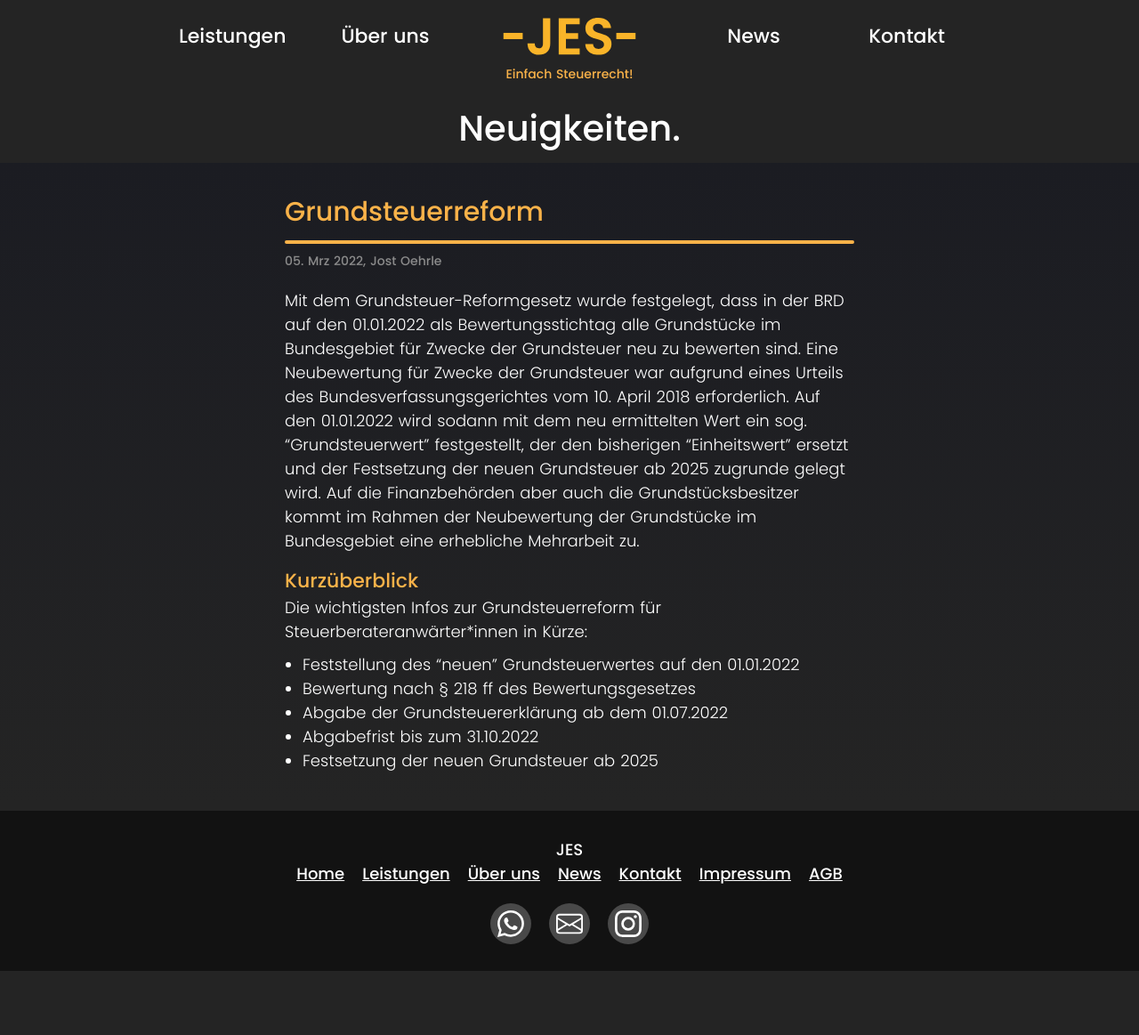
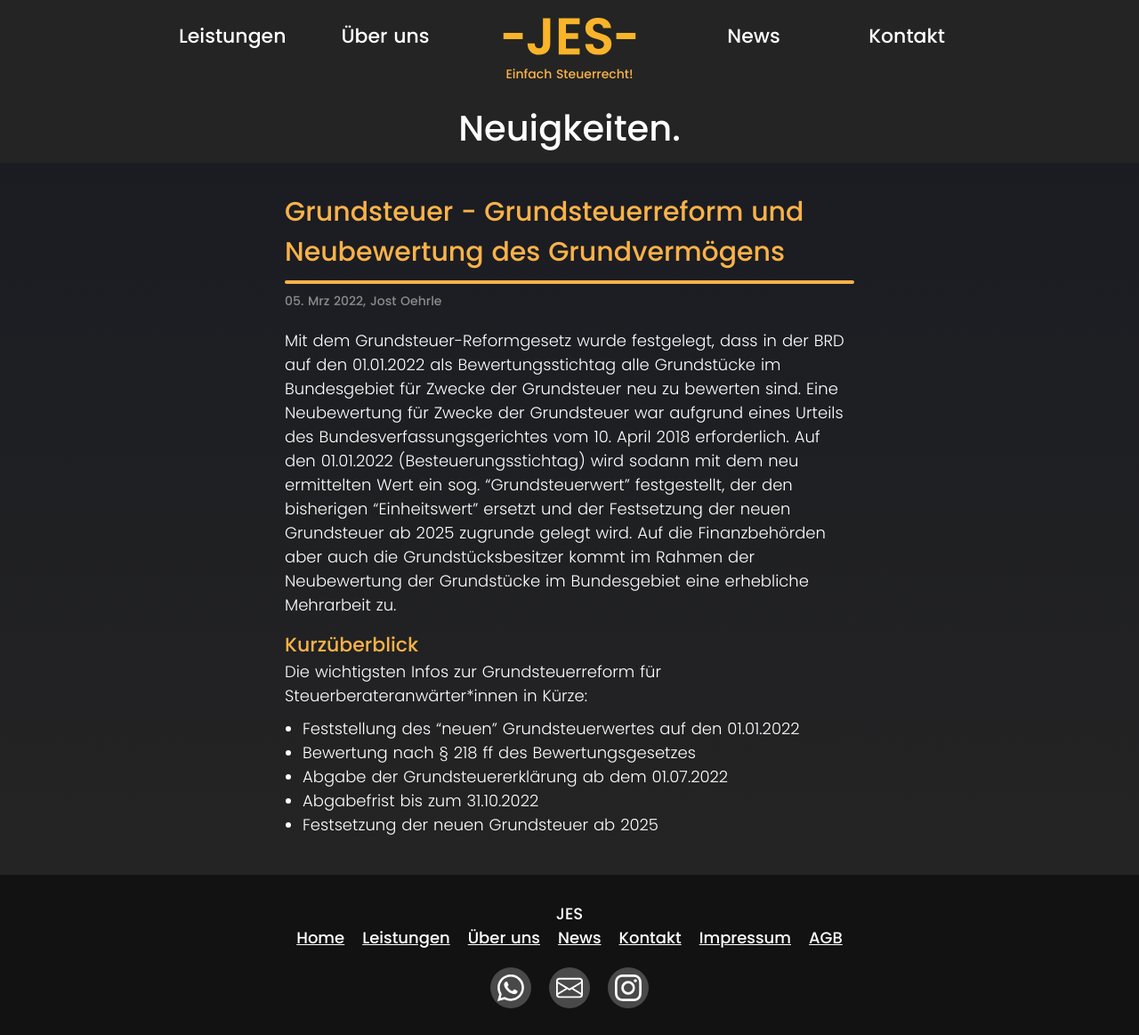
Before and after one commit to Hangman/jespage, a Jekyll site: the page built from _posts/2022-03-05-neubewertung-für-zwecke-der-grunderwerbsteuer-startet-ab-dem-01. juli!.md, in a window 1280 px wide. Shown: the whole page at 89% size. Built offline with Jekyll 4.4.1, drawn with Linux system fonts in a browser that asks for light colours; before the commit the page ends 1091 px from its top, so only the background shows below that.

Commit message:
Korrektur News
Signed-off-by: PennylopeMCMXCV <jostoehrle@web.de>

```diff
--- a/_posts/2022-03-05-neubewertung-für-zwecke-der-grunderwerbsteuer-startet-ab-dem-01. juli!.md
+++ b/_posts/2022-03-05-neubewertung-für-zwecke-der-grunderwerbsteuer-startet-ab-dem-01. juli!.md
@@ -1,12 +1,12 @@
 ---
 layout: article
-title: Grundsteuerreform
+title: Grundsteuer - Grundsteuerreform und Neubewertung des Grundvermögens
 datestring: 05. Mrz 2022
 author: Jost Oehrle
-excerpt: Neubewertung für Zwecke der Grunderwerbsteuer startet ab dem 01 Juli!
+excerpt: Neubewertung für Zwecke der Grundsteuer auf den 01.01.2022 startet ab dem 01 Juli 2022
 ---
 
-Mit dem Grundsteuer-Reformgesetz wurde festgelegt, dass in der BRD auf den 01.01.2022 als Bewertungsstichtag alle Grundstücke im Bundesgebiet für Zwecke der Grundsteuer neu zu bewerten sind. Eine Neubewertung für Zwecke der Grundsteuer war aufgrund eines Urteils des Bundesverfassungsgerichtes vom 10. April 2018 erforderlich. Auf den 01.01.2022 wird sodann mit dem neu ermittelten Wert ein sog. "Grundsteuerwert" festgestellt, der den bisherigen "Einheitswert" ersetzt und der Festsetzung der neuen Grundsteuer ab 2025 zugrunde gelegt wird. Auf die Finanzbehörden aber auch die Grundstücksbesitzer kommt im Rahmen der Neubewertung der Grundstücke im Bundesgebiet eine erhebliche Mehrarbeit zu.
+Mit dem Grundsteuer-Reformgesetz wurde festgelegt, dass in der BRD auf den 01.01.2022 als Bewertungsstichtag alle Grundstücke im Bundesgebiet für Zwecke der Grundsteuer neu zu bewerten sind. Eine Neubewertung für Zwecke der Grundsteuer war aufgrund eines Urteils des Bundesverfassungsgerichtes vom 10. April 2018 erforderlich. Auf den 01.01.2022 (Besteuerungsstichtag) wird sodann mit dem neu ermittelten Wert ein sog. "Grundsteuerwert" festgestellt, der den bisherigen "Einheitswert" ersetzt und der Festsetzung der neuen Grundsteuer ab 2025 zugrunde gelegt wird. Auf die Finanzbehörden aber auch die Grundstücksbesitzer kommt im Rahmen der Neubewertung der Grundstücke im Bundesgebiet eine erhebliche Mehrarbeit zu.
 
 ### Kurzüberblick
 
```
Also changed, not shown: _posts/2022-03-06-einkommensteuer-nutzungsdauer-von-computerhardware-und-software-(bmf).md (+1 -1 lines).
